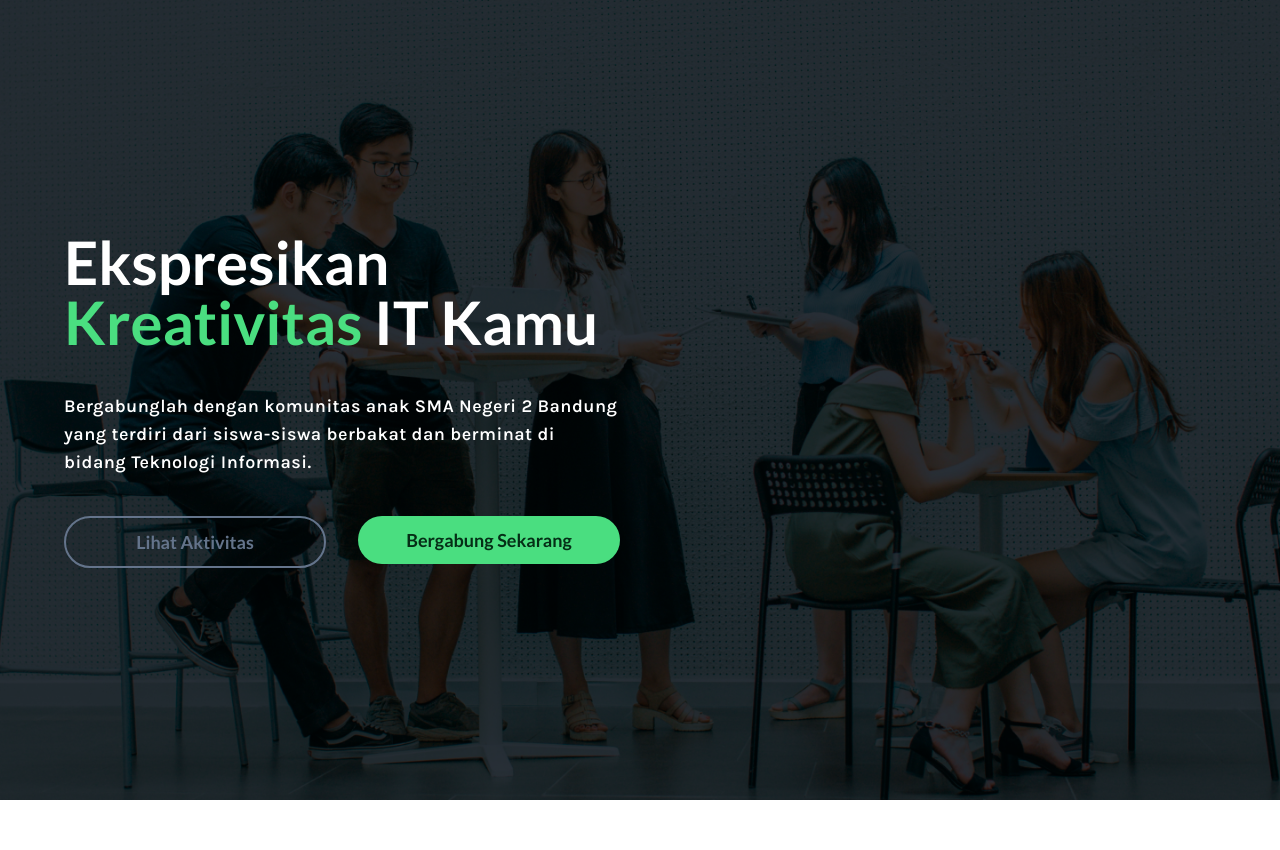
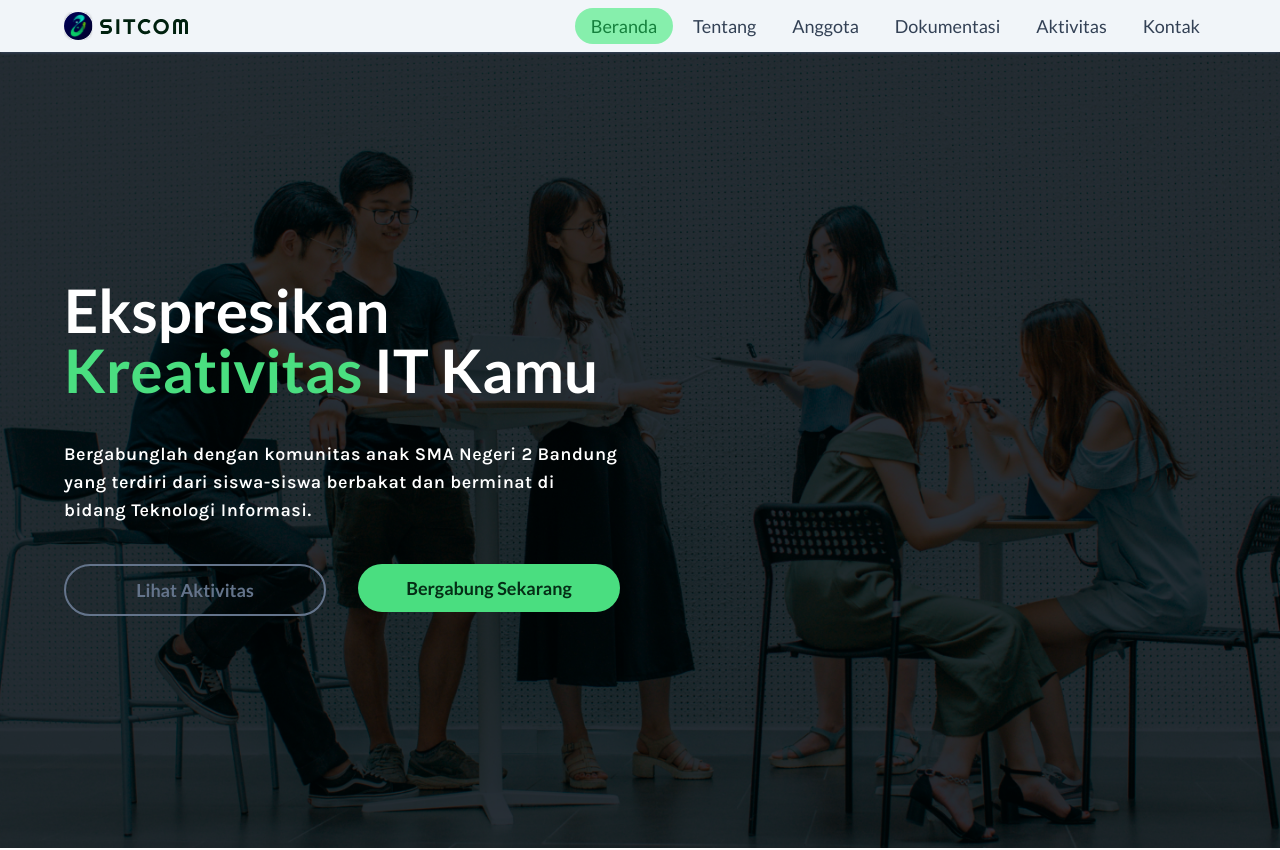
Before and after one commit to sitcomsmanda/sitcom-website, a Next.js app: page / in a window 1280 px wide. Shown: the top 850 px of the page. Built offline with nearby package versions, Linux system fonts and the light colour scheme.

Commit message:
add: Home: mt-14

```diff
--- a/src/app/page.tsx
+++ b/src/app/page.tsx
@@ -1,11 +1,15 @@
+import Navigation from "@/layouts/Navigation";
 import Hero from "@/layouts/Home/Hero";
 import About from "@/layouts/Home/About";
 import Testimonial from "@/layouts/Home/Testimonial";
 import Documentation from "@/layouts/Home/Documentation";
 import Activities from "@/layouts/Home/Activities";
+import Contact from "@/layouts/Contact";
 
 export default function Home() {
   return (
+    <>
+      <Navigation />
       <main>
         <section>
           <Hero />
@@ -27,7 +31,12 @@ export default function Home() {
           <Activities />
         </section>
 
+        <section className="overflow-hidden py-20">
+          <Contact />
+        </section>
+
         <section className="mb-96"></section>
       </main>
+    </>
   );
 }
--- a/src/app/test/page.tsx
+++ /dev/null
@@ -1,9 +0,0 @@
-import Input from "@/components/form/Input";
-
-export default function () {
-  return (
-    <div className="flex justify-center items-center min-h-screen">
-      <Input type="text" />
-    </div>
-  );
-}
--- a/src/layouts/home/Hero/index.tsx
+++ b/src/layouts/home/Hero/index.tsx
@@ -3,7 +3,7 @@ import Content from "./Content";
 
 export default function Hero() {
   return (
-    <div className="relative min-h-screen text-white">
+    <div className="relative min-h-screen text-white mt-12">
       <div className="absolute inset-0">
         <Banner />
       </div>
```
Lines whose indentation alone changed are shown as unchanged.
